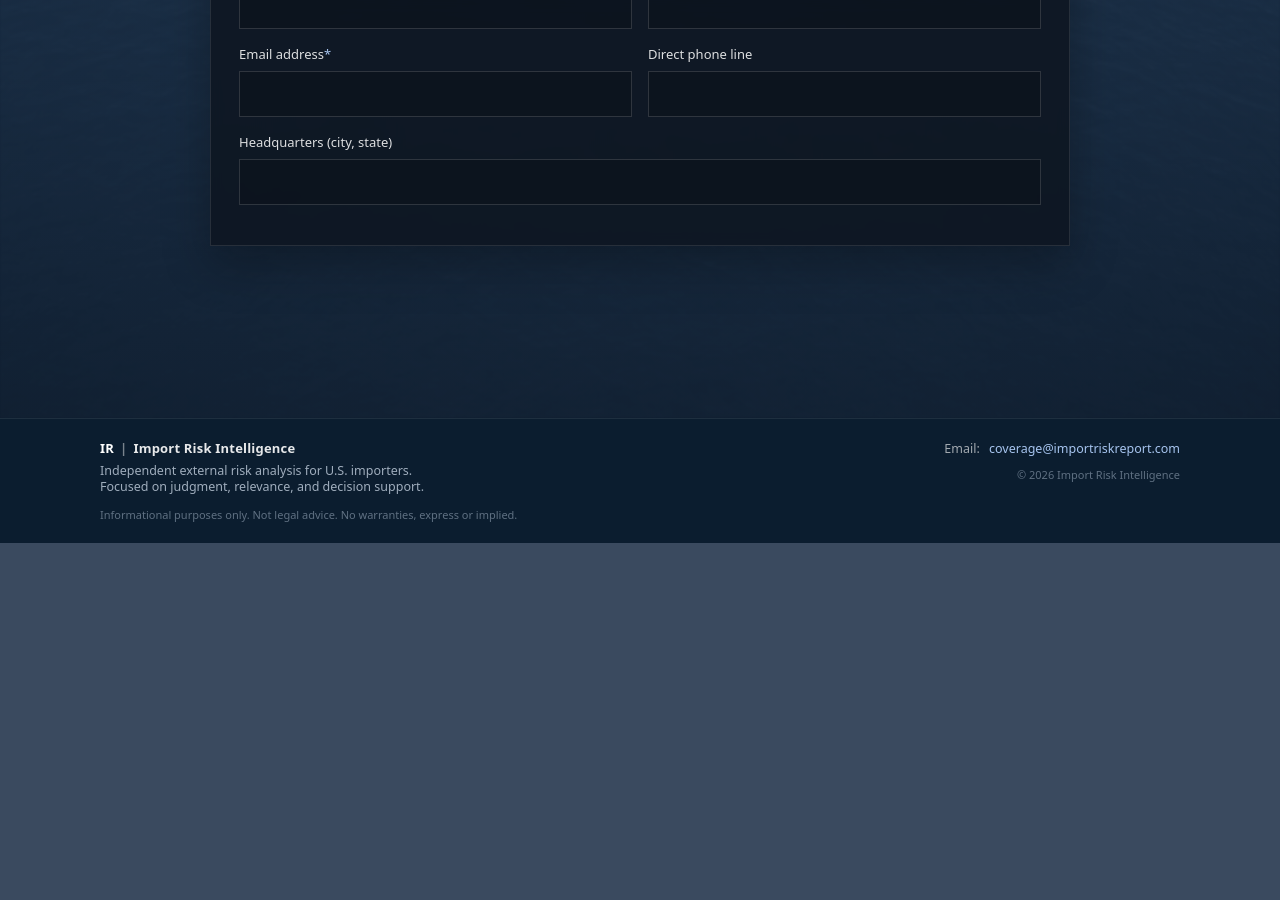
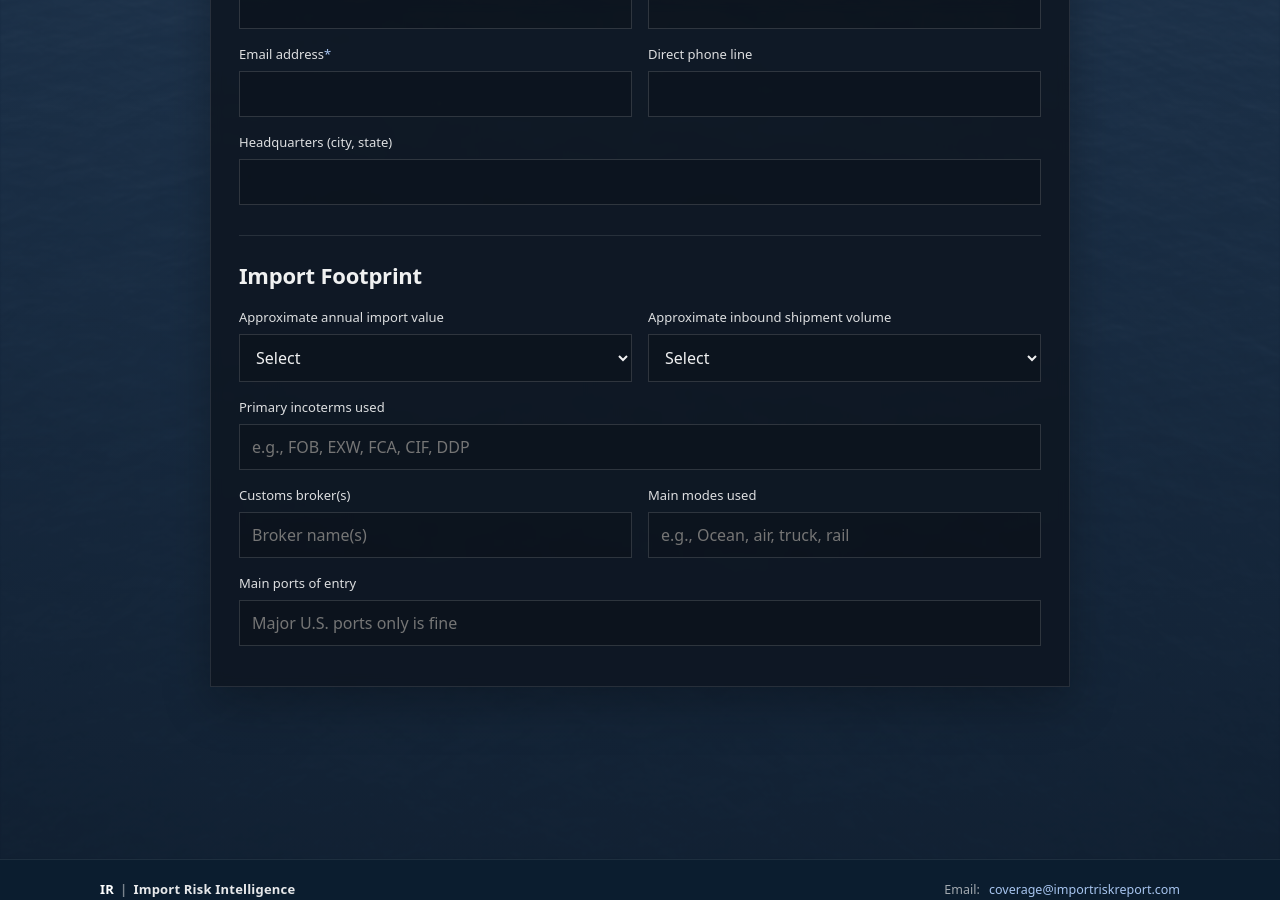
Before and after one commit to importrisk/import-risk-intelligence-site, a Jekyll site: the page built from client-profile.html, in a window 1280 px wide and 900 px high, scrolled down 755 px. Built offline with Jekyll 4.4.1, drawn with Linux system fonts in a browser that asks for light colours; before the commit the page ends 1298 px from its top, so only the background shows below that.

Commit message:
Update client-profile.html

```diff
--- a/client-profile.html
+++ b/client-profile.html
@@ -85,6 +85,84 @@ description: Private client profile form for configuring Import Risk Intelligenc
             </div>
           </form>
         </section>
+        <section class="cp-section" aria-labelledby="import-footprint-title">
+  <div class="cp-section-head">
+    <h3 id="import-footprint-title" class="cp-section-title">Import Footprint</h3>
+  </div>
+
+  <div class="cp-grid cp-grid-2">
+    <div class="cp-row">
+      <label class="cp-label" for="cp-annual-import-value">Approximate annual import value</label>
+      <select class="cp-select" id="cp-annual-import-value" name="annual_import_value">
+        <option value="">Select</option>
+        <option>Under $10M</option>
+        <option>$10M–$50M</option>
+        <option>$50M–$100M</option>
+        <option>$100M–$250M</option>
+        <option>$250M–$500M</option>
+        <option>Over $500M</option>
+      </select>
+    </div>
+
+    <div class="cp-row">
+      <label class="cp-label" for="cp-shipment-volume">Approximate inbound shipment volume</label>
+      <select class="cp-select" id="cp-shipment-volume" name="shipment_volume">
+        <option value="">Select</option>
+        <option>Fewer than 100 shipments/year</option>
+        <option>100–500 shipments/year</option>
+        <option>500–1,000 shipments/year</option>
+        <option>1,000–5,000 shipments/year</option>
+        <option>Over 5,000 shipments/year</option>
+      </select>
+    </div>
+  </div>
+
+  <div class="cp-row">
+    <label class="cp-label" for="cp-incoterms">Primary incoterms used</label>
+    <input
+      class="cp-input"
+      type="text"
+      id="cp-incoterms"
+      name="primary_incoterms"
+      placeholder="e.g., FOB, EXW, FCA, CIF, DDP"
+    >
+  </div>
+
+  <div class="cp-grid cp-grid-2">
+    <div class="cp-row">
+      <label class="cp-label" for="cp-brokers">Customs broker(s)</label>
+      <input
+        class="cp-input"
+        type="text"
+        id="cp-brokers"
+        name="customs_brokers"
+        placeholder="Broker name(s)"
+      >
+    </div>
+
+    <div class="cp-row">
+      <label class="cp-label" for="cp-modes">Main modes used</label>
+      <input
+        class="cp-input"
+        type="text"
+        id="cp-modes"
+        name="main_modes"
+        placeholder="e.g., Ocean, air, truck, rail"
+      >
+    </div>
+  </div>
+
+  <div class="cp-row">
+    <label class="cp-label" for="cp-ports">Main ports of entry</label>
+    <input
+      class="cp-input"
+      type="text"
+      id="cp-ports"
+      name="main_ports_of_entry"
+      placeholder="Major U.S. ports only is fine"
+    >
+  </div>
+</section>
       </div>
     </div>
   </section>
```
